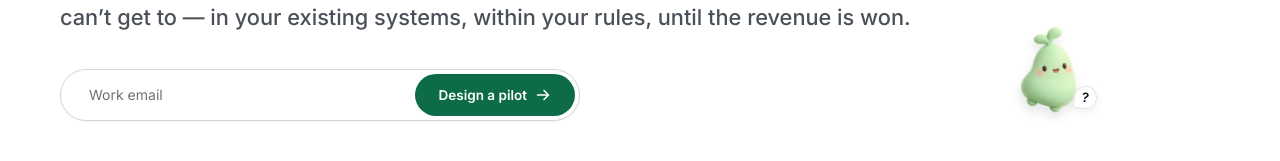
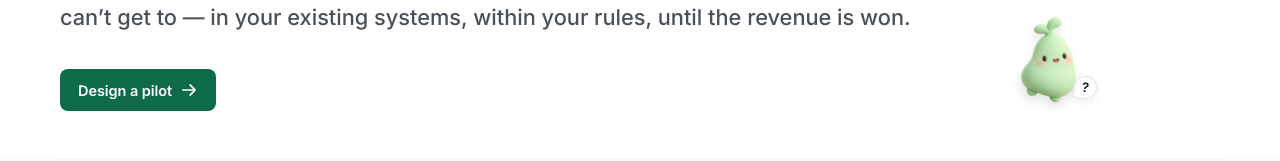
Before and after one commit to PrimaryLogic/pl-website, a Next.js app: page / in a window 1280 px wide. Shown: the part 358-519 px from the top of the page. Built offline with nearby package versions, Linux system fonts and the light colour scheme; no server answers.

Commit message:
Link landing pilot buttons directly to email

```diff
--- a/components/EmailCapture.tsx
+++ b/components/EmailCapture.tsx
@@ -29,6 +29,20 @@ export default function EmailCapture({
   const orgId = `${id ?? "demo"}-organization`;
   const compact = variant !== "full";
   const landing = variant === "landing";
+
+  if (landing) {
+    return (
+      <a
+        id={id}
+        href={PILOT_MAILTO}
+        className="pl-button pl-button--primary"
+        onClick={() => track("demo_mailto_opened", { placement: id ?? "demo", lane })}
+      >
+        {buttonLabel}
+        <ArrowRight aria-hidden="true" size={18} weight="bold" />
+      </a>
+    );
+  }
 
   function submit(event: FormEvent<HTMLFormElement>) {
     event.preventDefault();
```
